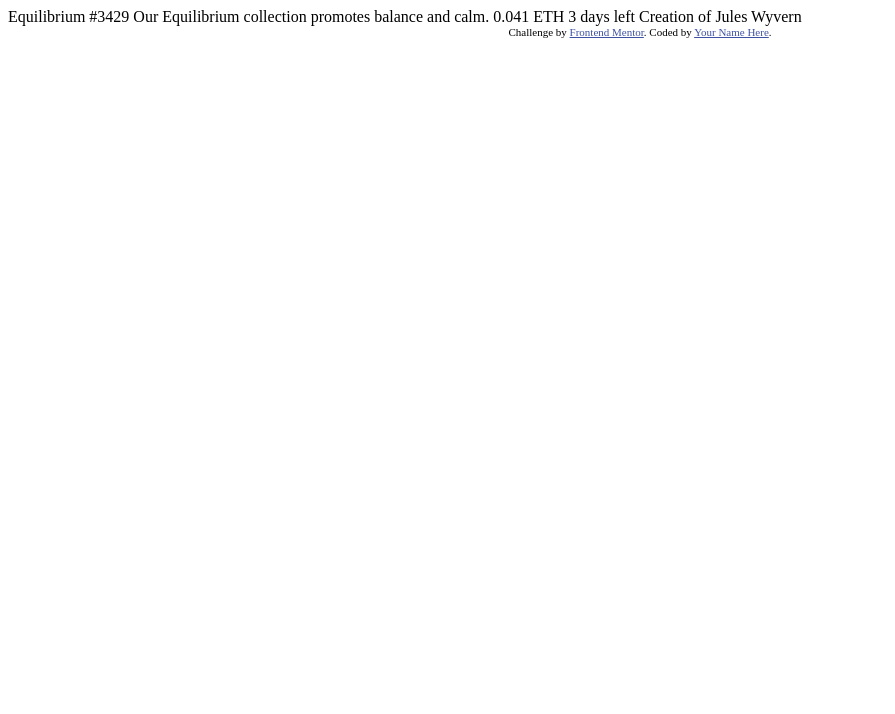
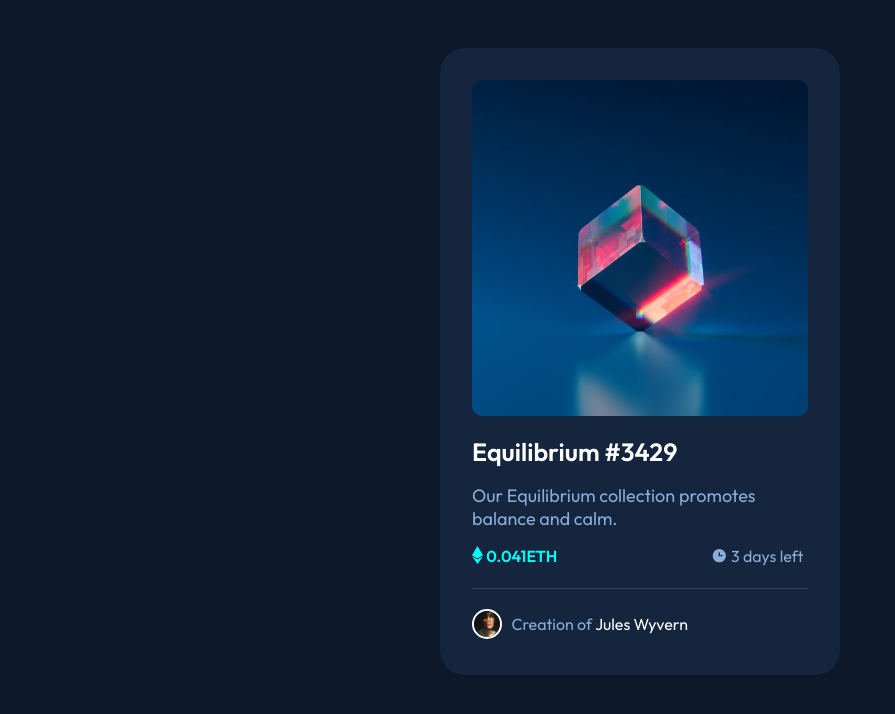
Before and after one commit to Divasraj1/NFTCard, a plain HTML site: page index.html in a window 1280 px wide. Shown: the whole page, without its empty margins (0-895 px from the left). Drawn offline with Linux system fonts and the light colour scheme.

Commit message:
Completed NFT Component Project

```diff
--- a/index.html
+++ b/index.html
@@ -7,27 +7,31 @@
   <link rel="icon" type="image/png" sizes="32x32" href="./images/favicon-32x32.png">
 
   <title>Frontend Mentor | NFT preview card component</title>
-
-  <!-- Feel free to remove these styles or customise in your own stylesheet 👍 -->
-  <style>
-    .attribution { font-size: 11px; text-align: center; }
-    .attribution a { color: hsl(228, 45%, 44%); }
-  </style>
+  <link rel="stylesheet" href="styles.css">
+  <link rel="preconnect" href="https://fonts.googleapis.com">
+  <link rel="preconnect" href="https://fonts.gstatic.com" crossorigin>
+  <link href="https://fonts.googleapis.com/css2?family=Outfit:wght@300;400;600&display=swap" rel="stylesheet">
 </head>
 <body>
-
-  Equilibrium #3429
-
-  Our Equilibrium collection promotes balance and calm.
-
-  0.041 ETH
-  3 days left
-
-  Creation of Jules Wyvern
-
-  <div class="attribution">
-    Challenge by <a href="https://www.frontendmentor.io?ref=challenge" target="_blank">Frontend Mentor</a>.
-    Coded by <a href="#">Your Name Here</a>.
+  <section>
+    <div class="card">
+      <div class="card-image-container">
+        <img class="main-img" src="./images/image-equilibrium.jpg" alt="">
+        <div class="icon-view">
+          <img  src="./images/icon-view.svg" alt="">
+        </div>
+      </div>
+      <h1>Equilibrium #3429</h1>
+      <p>Our Equilibrium collection promotes balance and calm.</p>
+      <img class="eth" src="images/icon-ethereum.svg" alt="eth">
+      <h4>0.041ETH</h4>
+      <img class="eth" src="images/icon-clock.svg" alt="clock">
+      <p class="days">3 days left</p>
+      <hr>
+      <img class="avatar" src="images/image-avatar.png" alt="avatar">
+      <p class="cred">Creation of <span class="name">Jules Wyvern</span></p>
+    </div>
+  </section>
   </div>
 </body>
 </html>
--- /dev/null
+++ b/styles.css
@@ -0,0 +1,116 @@
+*{
+    margin: 0;
+    padding: 0;
+    box-sizing: border-box;
+}
+
+body {
+    font-family: 'Outfit', sans-serif;
+    background-color: hsl(217, 54%, 11%);
+
+}
+.card {
+    margin: 3rem auto;
+    max-width: 400px;
+    background-color: var(--card-dark-blue);
+    border-radius: 25px;
+    padding: 2rem;
+    background-color: hsl(216, 50%, 16%);
+}
+
+
+.card-image-container {
+    margin-bottom: 1rem;
+    position: relative;
+}
+
+.main-img {
+
+    border-radius: 10px;
+    width: 100%;
+}
+
+.card-image-container .icon-view {
+    position: absolute;
+    top: 0;
+    background-color: hsl(170, 100%, 50%, 60%);
+    border-radius: 10px;
+    width: 100%;
+    height: calc(100% - 4px);
+    opacity: 0;
+    transition: opacity 0.3s ease-in-out;
+}
+
+.card-image-container .icon-view:hover {
+    opacity: 1;
+    cursor: pointer;
+}
+
+.card-image-container .icon-view img {
+    position: absolute;
+    left: 50%;
+    top: 50%;
+    transform: translate(-50%, -50%);
+}
+
+
+ h1{
+    font-family: 'Outfit', sans-serif;
+    color: white;
+    font-size: 25px;
+    margin: 1rem 0rem;
+}
+h1:hover{
+    color: hsl(178, 100%, 50%);
+    cursor: pointer;
+}
+p{
+    color: hsl(215, 51%, 70%);
+    font-family: 'Outfit','sans-serif';
+    font-size: 18px;
+    margin: 1rem 0rem;
+}
+.eth{
+    display: inline;
+}
+h4{
+    display: inline;
+    color: hsl(178, 100%, 50%);
+    font-family: 'Outfit','sans-serif';
+    font-size: 16px;
+    margin-right: 150px;
+    vertical-align: top;
+}
+.days{
+    display: inline;
+    font-size: 16px;
+    vertical-align: top;
+}
+hr{
+    height: 1px;
+    border: none;
+    border-top: 1px solid hsl(215, 32%, 27%);
+    margin-top: 20px;
+    margin-bottom: 20px;
+}
+.avatar{
+    border-radius: 50%;
+    border: 2px solid white;
+    width: 30px;
+    height: 30px;
+    display: inline;
+}
+.cred{
+    display: inline;
+    font-size: 16px;
+    margin-top: 5px;
+    margin-right: 120px;
+    float: right;
+}
+.name{
+    color: white;
+}
+.name:hover{
+    color: hsl(178, 100%, 50%);
+    cursor: pointer;
+}
```
